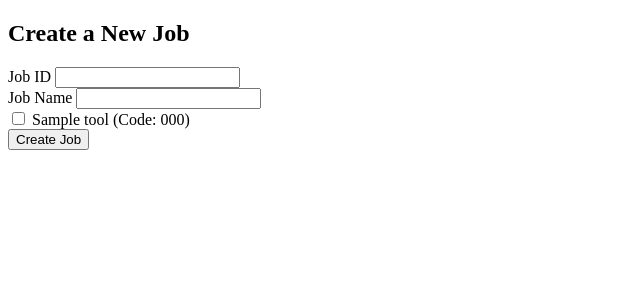
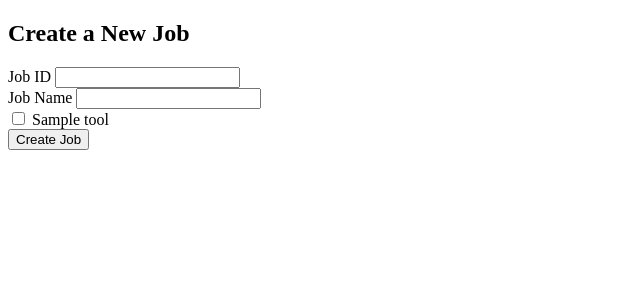
Before and after one commit to SaiMouli3/techno_rings, a Django app: template techno/webapp/templates/webapp/job_form.html in a window 1280 px wide. Shown: the top 300 px of the page, without its empty margins (0-640 px from the left). Run offline with Django 3.2, Linux system fonts and the light colour scheme; the template is opened without the code that fills it: most values are stand-ins (such as "Sample title", 1, 10 or a date in 2020).

Commit message:
Commit CRUD 3

```diff
--- a/techno/webapp/models.py
+++ b/techno/webapp/models.py
@@ -23,7 +23,7 @@ class Tool(models.Model):
     tool_efficiency = models.FloatField(default=None, null=True)
 
     def __str__(self):
-        return f"Tool: {self.tool_name} (Code: {self.tool_code})"
+        return f"Tool: {self.tool_name} "
 
 
 # Job Table
--- a/techno/webapp/templates/webapp/job_form.html
+++ b/techno/webapp/templates/webapp/job_form.html
@@ -25,7 +25,7 @@
       {% for tool in tools %}
         <label>
           <input type="checkbox" name="tools" value="{{ tool.tool_code }}" data-tool-code="{{ tool.tool_code }}">
-          {{ tool.tool_name }} (Code: {{ tool.tool_code }})
+          {{ tool.tool_name }}
         </label>
         <div class="tool-details" id="{{ tool.tool_code }}" style="display:none;">
           <label for="id_length_{{ tool.tool_code }}">Length for {{ tool.tool_name }}</label>
```
